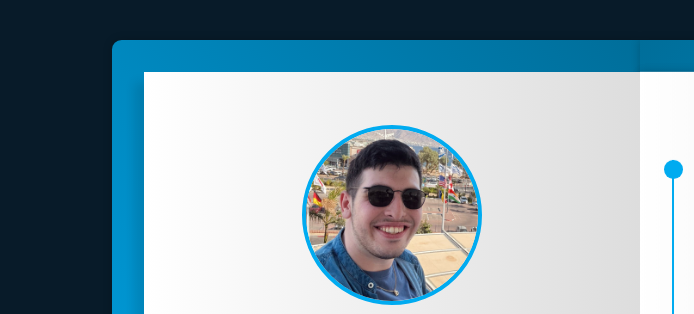
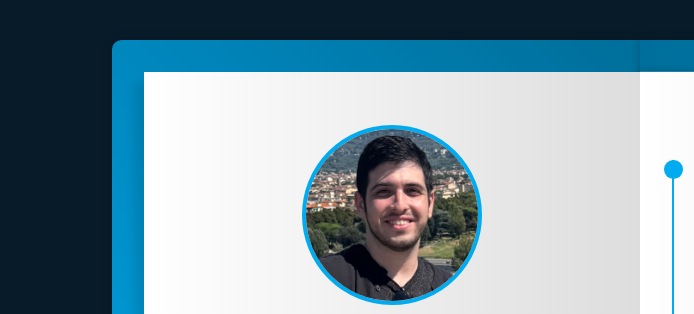
Before and after one commit to JordanDaudu/portfolio, a website: page index.html in a window 1280 px wide. Shown: the top 314 px of the page, 0-694 px from the left. Drawn offline with nearby package versions, Linux system fonts and the light colour scheme; grey boxes are pictures that could not be loaded.

Commit message:
changed CV and pic

```diff
--- a/index.html
+++ b/index.html
@@ -19,7 +19,7 @@
         <!-- profile page -->
         <div class="book-page page-left">
             <div class="profile-page">
-                <img src="images/profile.jpeg" alt="profile picture" class="profile-pic">
+                <img src="images/profile1.jpg" alt="profile picture" class="profile-pic">
                 <h1> Jordan Daudu</h1>
                 <h3>Software Engineer Student</h3>
 
```
Also changed, not shown: images/profile1.jpg (added), 2 other files.
